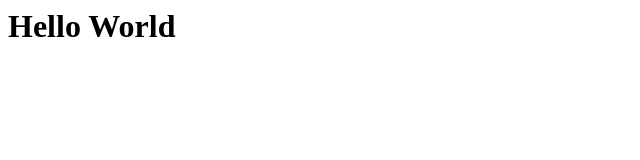
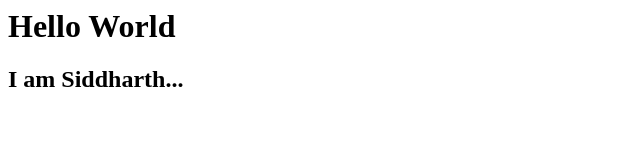
Before and after one commit to siddharthsarode/api, a plain HTML site: page index.html in a window 1280 px wide. Shown: the whole page, without its empty margins (0-640 px from the left). Drawn offline with Linux system fonts and the light colour scheme.

Commit message:
Update index.html
second

```diff
--- a/index.html
+++ b/index.html
@@ -4,5 +4,6 @@
   </head>
   <body>
     <h1>Hello World</h1>
+    <h2>I am Siddharth...</h2>
   </body>
 </html>
```
